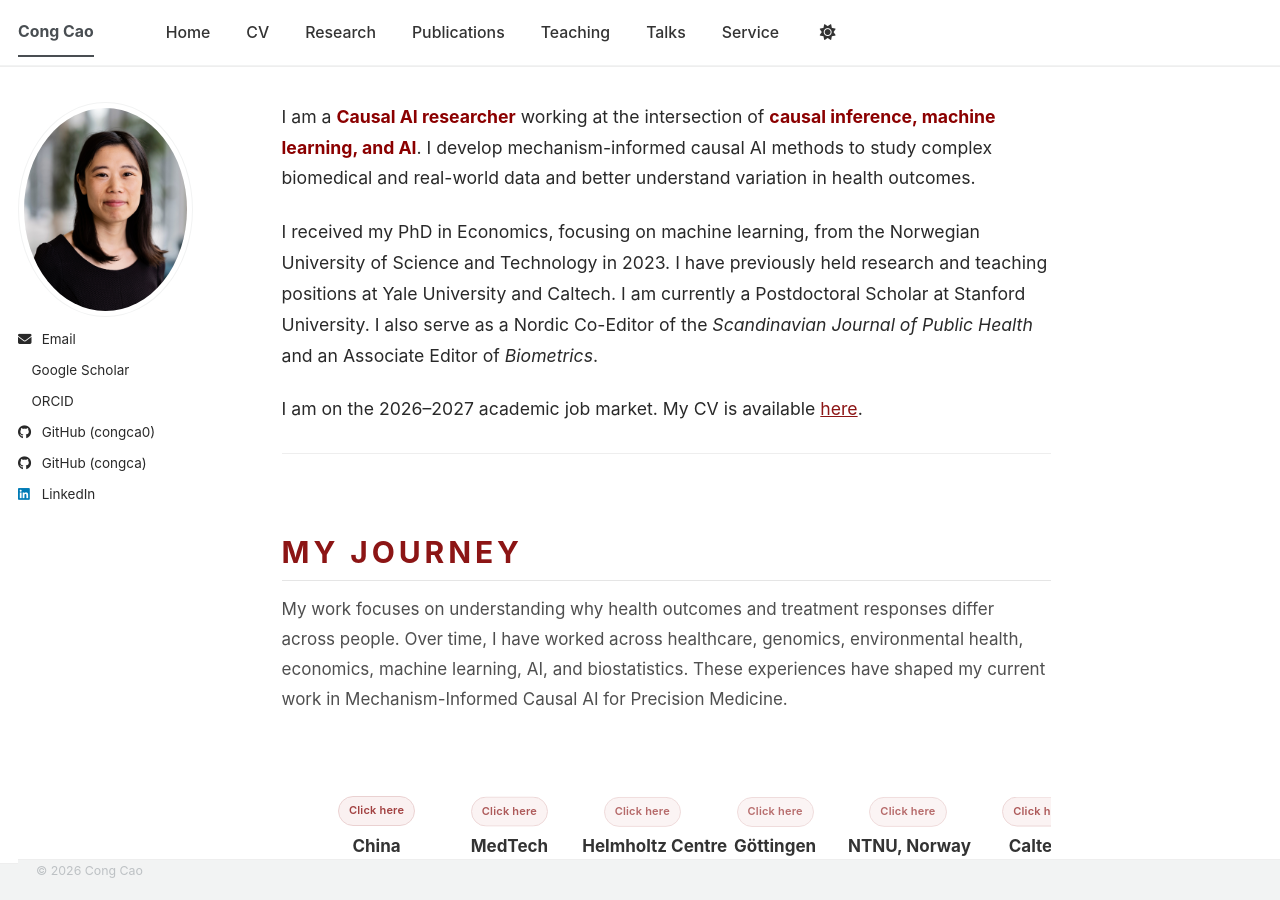
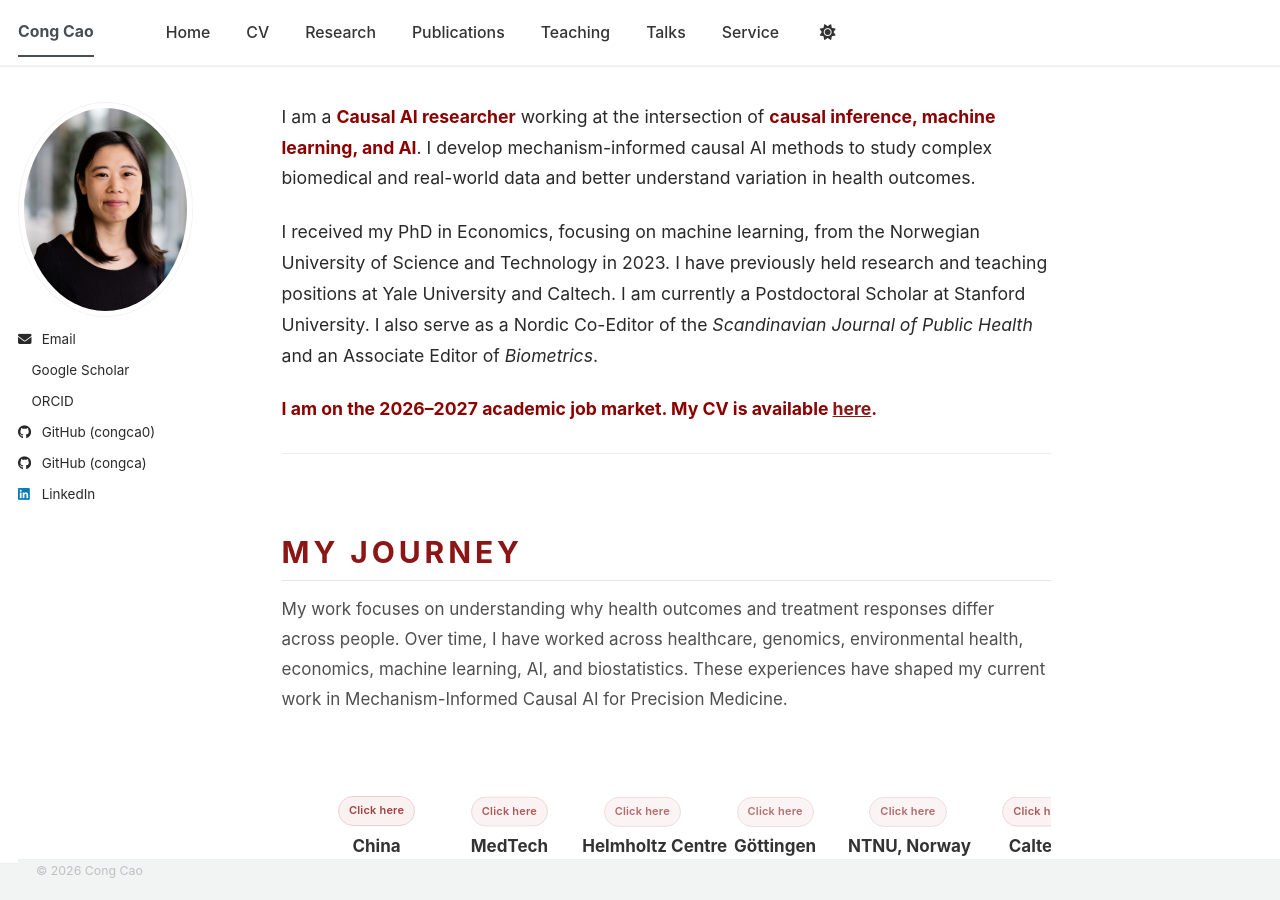
Before and after one commit to congca0/congca0.github.io, a Jekyll site: the page built from index.md, in a window 1280 px wide and 900 px high. Built offline with Jekyll 4.4.1, drawn with Linux system fonts in a browser that asks for light colours; a style sheet for code colours, icons or effects is not loaded; our own code applies the rules of GitHub Pages for plain Markdown files.

Commit message:
Update index.md

```diff
--- a/index.md
+++ b/index.md
@@ -7,7 +7,7 @@ I am a <strong style="color: #8B0000;">Causal AI researcher</strong> working at
 
 I received my PhD in Economics, focusing on machine learning, from the Norwegian University of Science and Technology in 2023. I have previously held research and teaching positions at Yale University and Caltech. I am currently a Postdoctoral Scholar at Stanford University. I also serve as a Nordic Co-Editor of the *Scandinavian Journal of Public Health* and an Associate Editor of *Biometrics*.
 
-I am on the 2026–2027 academic job market. My CV is available [here](https://drive.google.com/file/d/1L8-WmwjU6J6DCoCL3lhumDLoxBCOXDy3/view?usp=sharing){:target="_blank"}.
+<strong style="color: #8B0000;"> I am on the 2026–2027 academic job market. My CV is available [here](https://drive.google.com/file/d/1L8-WmwjU6J6DCoCL3lhumDLoxBCOXDy3/view?usp=sharing){:target="_blank"}.
 
 ---
 
```
